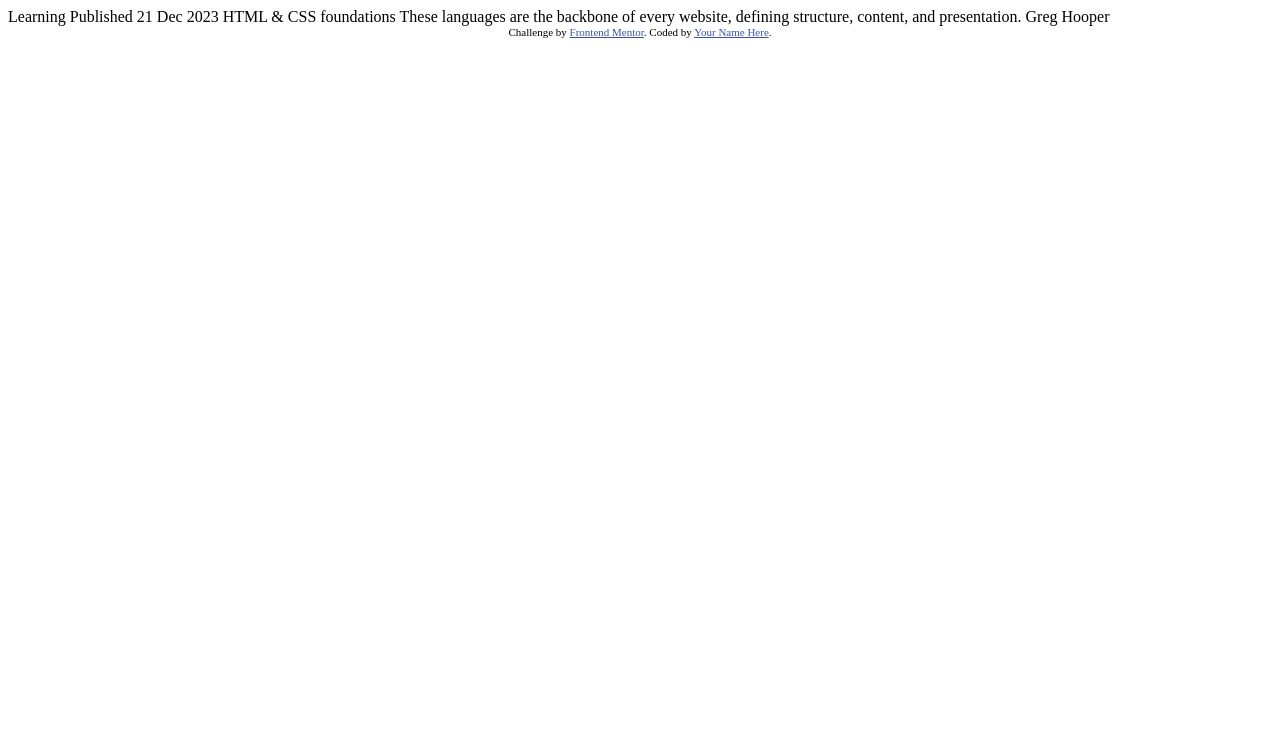
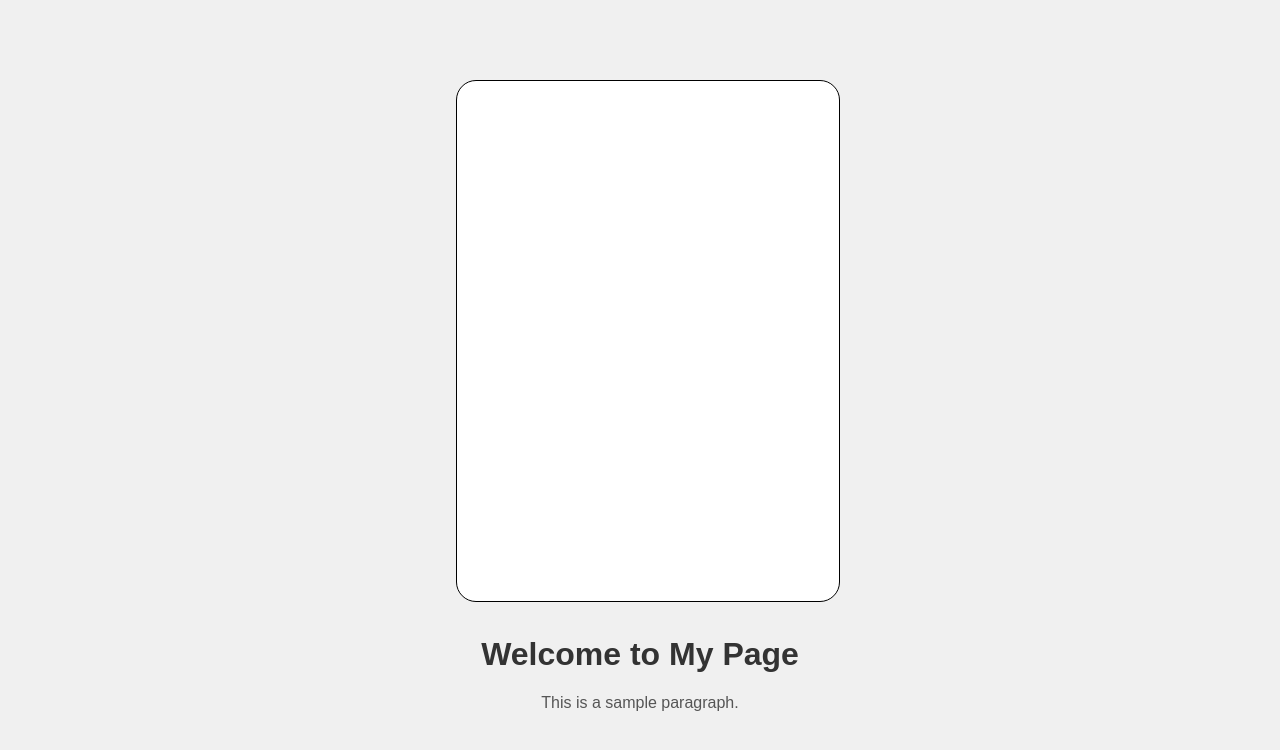
Before and after one commit to AinsleyMauline/blog-preview, a plain HTML site: page blog-preview-card-main/index.html in a window 1280 px wide. Drawn offline with Linux system fonts and the light colour scheme.

Commit message:
add rectangles

```diff
--- a/blog-preview-card-main/index.html
+++ b/blog-preview-card-main/index.html
@@ -1,34 +1,55 @@
 <!DOCTYPE html>
 <html lang="en">
 <head>
-  <meta charset="UTF-8">
-  <meta name="viewport" content="width=device-width, initial-scale=1.0"> <!-- displays site properly based on user's device -->
+    <meta charset="UTF-8">
+    <meta name="viewport" content="width=device-width, initial-scale=1.0">
+    <title>Centered Rectangle with Content</title>
+    <style>
+        body {
+            display: flex;
+            flex-direction: column;
+            justify-content: center;
+            align-items: center;
+            height: 100vh;
+            margin: 0;
+            background-color: #f0f0f0;
+            font-family: Arial, sans-serif;
+        }
 
-  <link rel="icon" type="image/png" sizes="32x32" href="./assets/images/favicon-32x32.png">
+        .rectangle {
+            width: 382px;
+            height: 520px;
+            background-color: white;
+            border-radius: 20px;
+            border: 1px solid black;
+            position: relative;
+            z-index: 1; /* Makes the rectangle appear in front */
+            top: 8px; /* Moves the rectangle 8px down */
+            left: 8px; /* Moves the rectangle 8px to the right */
+        }
 
-  <title>Frontend Mentor | Blog preview card</title>
+        .content {
+            position: relative;
+            z-index: 0; /* Content will appear behind the rectangle */
+            margin-top: 20px; /* Adds space below the rectangle */
+            text-align: center;
+        }
 
-  <!-- Feel free to remove these styles or customise in your own stylesheet 👍 -->
-  <style>
-    .attribution { font-size: 11px; text-align: center; }
-    .attribution a { color: hsl(228, 45%, 44%); }
-  </style>
+        h1 {
+            color: #333;
+        }
+
+        p {
+            color: #555;
+        }
+    </style>
 </head>
 <body>
+    <div class="rectangle"></div>
 
-  Learning
-
-  Published 21 Dec 2023
-
-  HTML & CSS foundations
-
-  These languages are the backbone of every website, defining structure, content, and presentation.
-
-  Greg Hooper
-
-  <div class="attribution">
-    Challenge by <a href="https://www.frontendmentor.io?ref=challenge" target="_blank">Frontend Mentor</a>.
-    Coded by <a href="#">Your Name Here</a>.
-  </div>
+    <div class="content">
+        <h1>Welcome to My Page</h1>
+        <p>This is a sample paragraph.</p>
+    </div>
 </body>
 </html>
```
